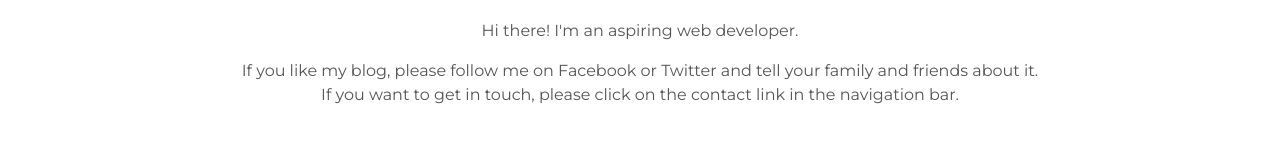
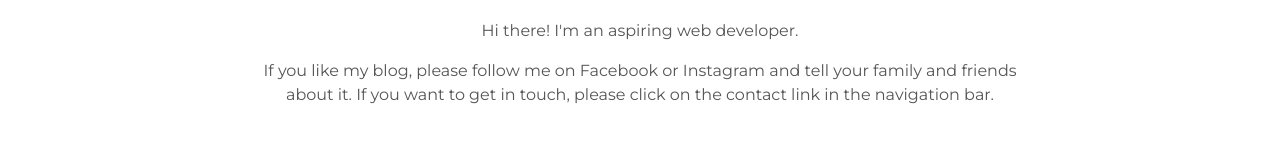
Before and after one commit to andyhpak/andyhpak.github.io, a plain HTML site: page about.html in a window 1280 px wide. Shown: the part 527-684 px from the top of the page. Drawn offline with Linux system fonts and the light colour scheme.

Commit message:
Update about.html

```diff
--- a/about.html
+++ b/about.html
@@ -27,7 +27,7 @@
         <h1 class="about-title">About Me</h3>
           <div class="about-content">
             <p>Hi there! I'm an aspiring web developer.</p>
-            <p>If you like my blog, please follow me on Facebook or Twitter and tell your family and friends about it. If you want to get in touch, please click on the contact link in the navigation bar.</p>
+            <p>If you like my blog, please follow me on Facebook or Instagram and tell your family and friends about it. If you want to get in touch, please click on the contact link in the navigation bar.</p>
           </div> <!-- about content -->
       </div> <!-- about -->
     </div> <!-- container -->
```
